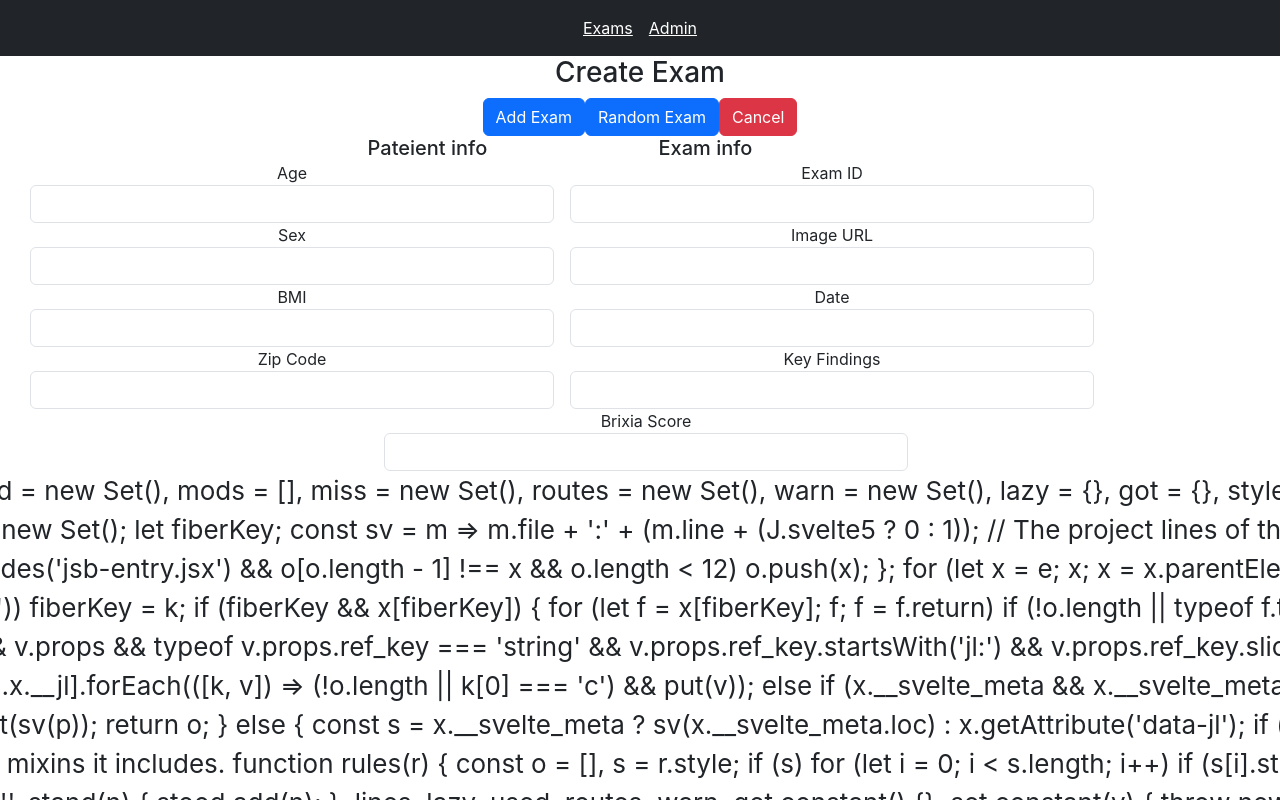
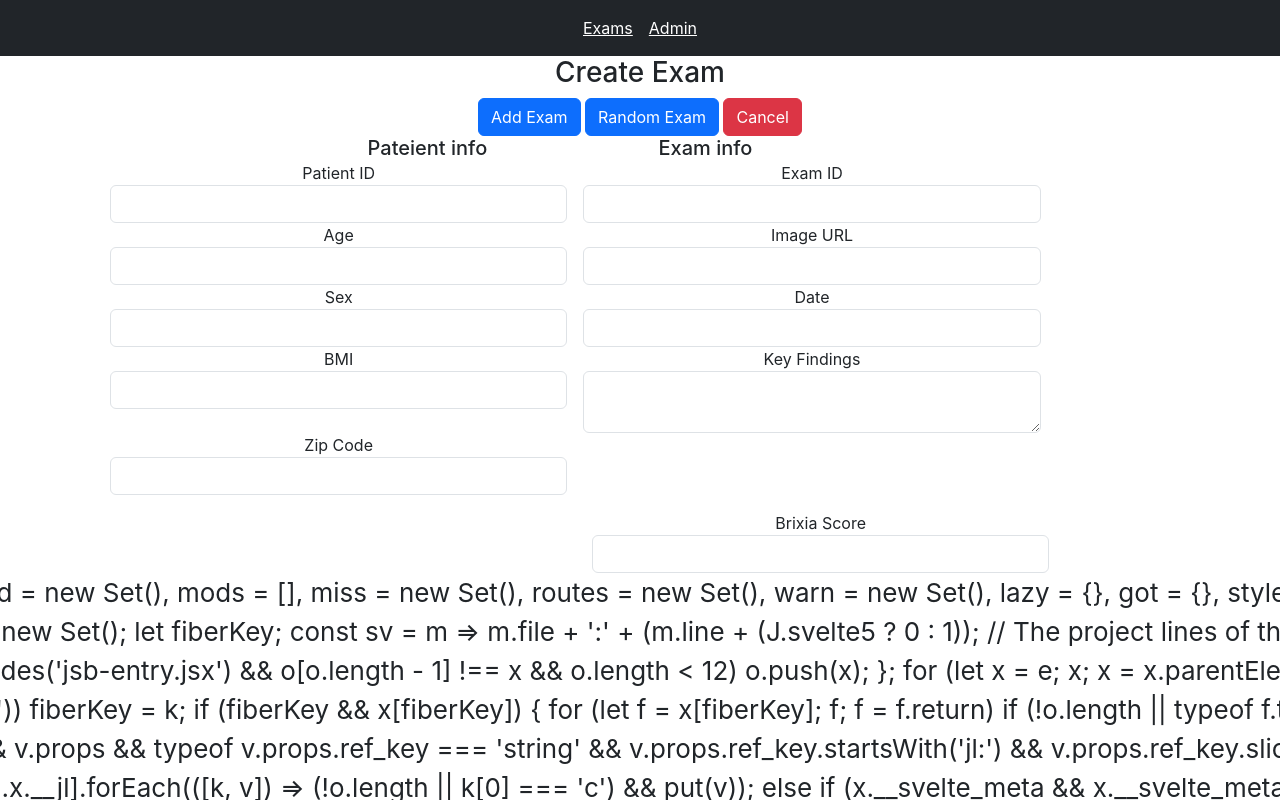
Before and after one commit to Adonca2203/Tech.Dive, a React (Create React App) app in the folder client/: page /admin in a window 1280 px wide. Both pictures are taken after typing "Sample" into the empty fields and a click on the button "Create Exam". Shown: the top 800 px of the page. Built offline with nearby package versions, Linux system fonts and the light colour scheme.

Commit message:
Update, Delete, AddExam and Cancel buttons implemented on Admin page

```diff
--- a/client/src/components/Exams.js
+++ b/client/src/components/Exams.js
@@ -9,6 +9,7 @@ import fakeData from '../data/data.json';
 const Exams = () => {
     const [isPatientInfo, setIsPatientInfo] = useState(false);
     const [isExamInfo, setIsExamInfo] = useState(false);
+
     const columns = useMemo(() => Columns, []);
     const data = useMemo(( )=> fakeData, [] );
 
@@ -26,17 +27,18 @@ const Exams = () => {
             {!(isExamInfo || isPatientInfo) &&
                 <div>
                     <div>
-                        Exam page
                         <Search />
                     </div>
                     <div>
-            <table {...getTableProps()}  className='tableH'>
+                        <table {...getTableProps()}  className='tableH table table-striped'>
                             <thead >
                                     { headerGroups.map((hg) => (
                                         <tr {...hg.getHeaderGroupProps()}>
                                           {
                                             hg.headers.map((column) => (
-                                    <th {...column.getHeaderProps()}> {column.render('Header')} </th> ))}
+                                                <th {...column.getHeaderProps()}> {column.render('Header')} </th>
+                                                    ))
+                                          }
                                         </tr> ))
                                      }
                             </thead>
@@ -48,15 +50,15 @@ const Exams = () => {
                                                 <tr {...row.getRowProps()}>
                                                     {
                                                         row.cells.map((cell, id) => {
-                                            return <td {...cell.getCellProps()}>{cell.render('Cell')} </td> })
+                                                        return <>
+                                                                {  <td  {...cell.getCellProps()}> {cell.render('Cell')} </td> }
+                                                              </>})
                                                     }
-                                     </tr> ) })
-                        }
-                </tbody>
+                                                </tr> ) }) }
+                            </tbody >
                         </table>
                   </div>
-
-                </div>}
+            </div> }
             {isExamInfo && <ExamDetails />}
             {isPatientInfo && <PatientDetails />}
         </>
--- a/client/src/data/columns.js
+++ b/client/src/data/columns.js
@@ -44,4 +44,5 @@ export const Columns = [
         accessor: 'zipCode'
 
     },
+
 ]
--- a/client/src/index.css
+++ b/client/src/index.css
@@ -1,3 +1,4 @@
+
 body {
   margin: 0;
   font-family: -apple-system, BlinkMacSystemFont, 'Segoe UI', 'Roboto', 'Oxygen',
@@ -49,6 +50,7 @@ code {
 
 .createBtn {
   display: inline-block;
+  gap:5rem;
 
 }
 
@@ -68,13 +70,13 @@ code {
 }
 
 .inputToLeftF {
-  margin-left: 24rem;
+  margin-left: 32rem;
 }
 .tableH {
-
-  margin: 12px;
-  padding-right: 55px;
-  gap: 5px
+  margin: auto;
+  gap: 5px;
+  width: 70pc;
+  align-items: center;
 }
 
 th,
--- a/client/src/subComponent/CreateExam.js
+++ b/client/src/subComponent/CreateExam.js
@@ -1,38 +1,57 @@
 import React, { useState } from 'react'
+import Admin from '../components/Admin';
 
 const CreateExam = () => {
  const [patient, setPatient] = useState({patientId:'', age:'', sex: '', bmi: '', zipCode: ''});
+ const [cancel, setCancel] = useState(false);
 
  const handleCreate = (e) => {
   const name = e.target.name;
   const value = e.target.value;
   setPatient({...patient, [name]:value})
- }
+ //console.log(patient)
+}
+
+  const handleSubmit = (e) => {
+    e.preventDefault();
+    //let id = patient.patientId.split('-')[3];
+  console.log(`${patient}befor `)
+    if(patient.patientId && patient.age && patient.sex ){
+    let newPatient = {...patient, id:patient.patientId }
+    //console.log(newPatient )
+      setPatient(newPatient)
+      setPatient({patientId:'', age:'', sex: '', bmi: '', zipCode: ''});
+
+    }
+  }
   return (
     <>
+     {!cancel ?
       <div>
+       <div>
        <h3>Create Exam </h3>
       </div>
       <div className='createBtn'>
-        <button  type='submit' className='btn btn-primary btn-small'> Add Exam</button>
-        <button type='submit' className='btn btn-primary btn-small'> Random Exam</button>
-        <button type='submit' className='btn btn-danger btn-small'> Cancel</button>
+        <button type='submit' onClick={ handleSubmit } className='btn btn-primary  createBtn'> Add Exam</button>{"  "}
+        <button type='submit' className='btn btn-primary  createBtn'> Random Exam</button>{"  "}
+        <button type='button' onClick={ () => setCancel(!cancel) } className='btn btn-danger'> Cancel</button>
       </div>
-      <section>
+      <section className='tableH'>
         <div >
              <h5 className='rowIn' >Pateient info </h5>
              <h5 className='rowIn'>Exam info </h5>
         </div>
-         <form >
+         <div>
+            <form >
               <div className='row g-3'>
                 <div className='col-md-5 inputToLeft'>
-                  <lable htmlFor='patientId'>Age</lable>
+                  <lable htmlFor='patientId'>Patient ID</lable>
                     <input
                     className='form-control'
                     type='text'
-                    id='age'
-                    name='age'
-                    value={patient.age}
+                    id='patientId'
+                    name='patientId'
+                    value={patient.patientId}
                     onChange={handleCreate}/>
                   </div>
                   <div className='col-md-5 '>
@@ -48,13 +67,13 @@ const CreateExam = () => {
               </div>
               <div className='row g-3'>
                 <div className='col-md-5 inputToLeft'>
-                 <lable htmlFor='sex'>Sex</lable>
+                 <lable htmlFor='sex'>Age</lable>
                   <input
                   className='form-control'
                   type='text'
-                  id='sex'
-                  name='sex'
-                  value={patient.sex}
+                  id='age'
+                  name='age'
+                  value={patient.age}
                   onChange={handleCreate}/>
                 </div>
                 <div className='col-md-5'>
@@ -69,14 +88,14 @@ const CreateExam = () => {
                    </div>
               </div>
               <div className='row g-3'>
-                <div className='col-md-5 inputToLeft'>
-                 <lable htmlFor='patientId'>BMI</lable>
+                 <div className='col-md-5 inputToLeft'>
+                 <lable htmlFor='sex'>Sex</lable>
                   <input
                   className='form-control'
                   type='text'
-                  id='bni'
-                  name='bmi'
-                  value={patient.bmi}
+                  id='sex'
+                  name='sex'
+                  value={patient.sex}
                   onChange={handleCreate}/>
                 </div>
                 <div className='col-md-5'>
@@ -91,6 +110,28 @@ const CreateExam = () => {
                    </div>
               </div>
               <div className='row g-3'>
+                 <div className='col-md-5 inputToLeft'>
+                 <lable htmlFor='patientId'>BMI</lable>
+                  <input
+                  className='form-control'
+                  type='text'
+                  id='bni'
+                  name='bmi'
+                  value={patient.bmi}
+                  onChange={handleCreate}/>
+                </div>
+                <div className='col-md-5'>
+                    <lable htmlFor='keyFindings'>Key Findings</lable>
+                      <textarea
+                      className='form-control'
+                      type='text'
+                      id='keyFindings'
+                      name='keyFindings'
+                      value={patient.keyFindings}
+                      onChange={handleCreate}/>
+                </div>
+              </div>
+              <div className='row g-3'>
                 <div className='col-md-5 inputToLeft'>
                  <lable htmlFor='zipCode'>Zip Code</lable>
                   <input
@@ -101,18 +142,6 @@ const CreateExam = () => {
                   value={patient.zipCode}
                   onChange={handleCreate}/>
                 </div>
-                <div className='col-md-5'>
-                    <lable htmlFor='keyFindings'>Key Findings</lable>
-                      <input
-                      className='form-control'
-                      type='text'
-                      id='keyFindings'
-                      name='keyFindings'
-                      value={patient.keyFindings}
-                      onChange={handleCreate}/>
-                </div>
-              </div>
-              <div className='row g-3'>
                 <div className='col-md-5 inputToLeftF'>
                  <lable htmlFor='brixiaScore'>Brixia Score</lable>
                   <input
@@ -126,7 +155,9 @@ const CreateExam = () => {
                </div>
 
          </form>
+         </div>
       </section>
+      </div>  : <Admin/> }
     </>
 
   )
```
Also changed, not shown: client/src/components/Admin.js (+31 -11 lines). Lines whose indentation alone changed are shown as unchanged.
